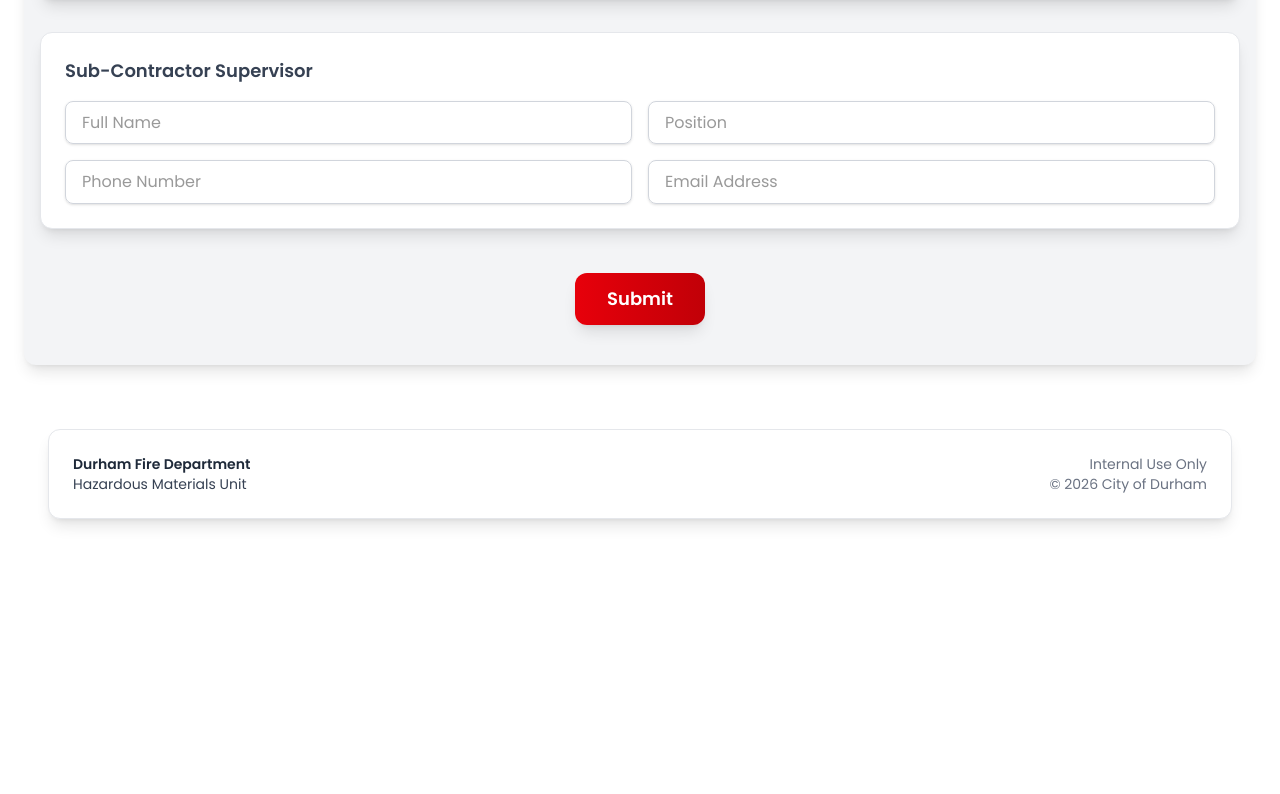
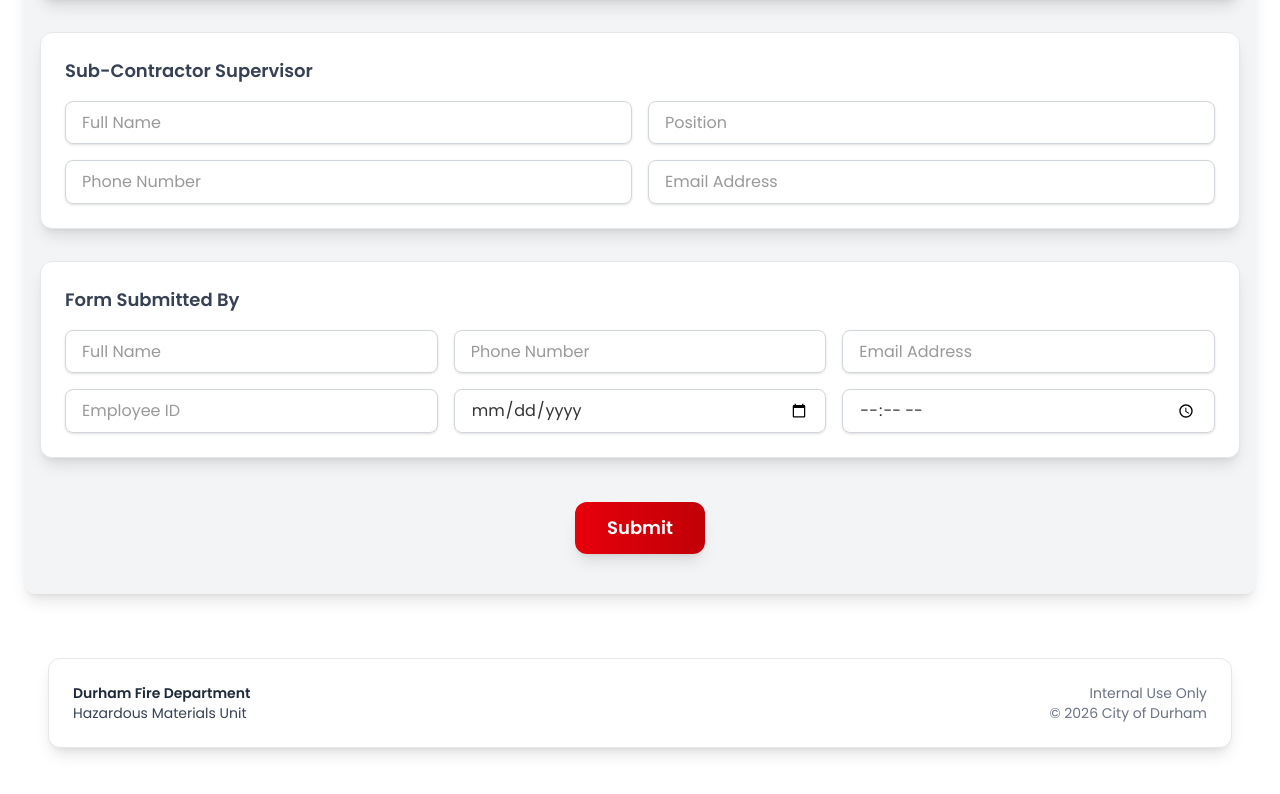
Before and after one commit to akunna1/Hazmat-Underground-Form, a Next.js app: page / in a window 1280 px wide. Shown: the part 1806-2600 px from the top of the page. Before the commit the page ends 2389 px from the top, so only its background shows below. Built offline with nearby package versions, Linux system fonts and the light colour scheme.

Commit message:
Added Form Submitted By Section

```diff
--- a/app/api/formSubmission/route.ts
+++ b/app/api/formSubmission/route.ts
@@ -225,6 +225,9 @@ export async function POST(req: Request) {
           subject: "Durham Fire Forms",
           html: `
             <h2>New HazMat Underground Incident Form Submission</h2>
+            <p><strong>Submitted By:</strong> ${data.SubmittedByName}</p>
+            <p><strong>Email:</strong> ${data.SubmittedByEmail}</p>
+            <p><strong>Employee ID:</strong> ${data.SubmittedByEID}</p>
             <p><strong>Master Contractor:</strong> ${data.masterCompanyName}</p>
             <p><strong>Client Company:</strong> ${data.masterClient}</p>
             <p><strong>Submitted On:</strong> ${submittedOn}</p>
--- a/app/components/Hero.tsx
+++ b/app/components/Hero.tsx
@@ -111,9 +111,9 @@ export default function Hero() {
           </h2>
 
           <div className="grid md:grid-cols-2 gap-4">
-            <input name="masterContactName"  type="text" placeholder="Full Name" className="w-full px-4 py-2 rounded-lg border border-gray-300 shadow-sm focus:outline-none focus:ring focus:ring-black focus:border-black transition duration-200"/>
+            <input name="masterContactName"  type="text" placeholder="Full Name" required className="w-full px-4 py-2 rounded-lg border border-gray-300 shadow-sm focus:outline-none focus:ring focus:ring-black focus:border-black transition duration-200"/>
             <input name="masterContactPosition" type="text" placeholder="Position" className="w-full px-4 py-2 rounded-lg border border-gray-300 shadow-sm focus:outline-none focus:ring focus:ring-black focus:border-black transition duration-200"/>
-            <input name="masterContactPhone" type="tel" placeholder="Phone Number" className="w-full px-4 py-2 rounded-lg border border-gray-300 shadow-sm focus:outline-none focus:ring focus:ring-black focus:border-black transition duration-200"/>
+            <input name="masterContactPhone" type="tel" placeholder="Phone Number" required className="w-full px-4 py-2 rounded-lg border border-gray-300 shadow-sm focus:outline-none focus:ring focus:ring-black focus:border-black transition duration-200"/>
             <input name="masterContactEmail" type="email" placeholder="Email Address" className="w-full px-4 py-2 rounded-lg border border-gray-300 shadow-sm focus:outline-none focus:ring focus:ring-black focus:border-black transition duration-200"/>
           </div>
 
@@ -204,6 +204,24 @@ export default function Hero() {
         </div>
 
 
+      {/* Submitted By*/}
+        <div className="bg-white rounded-xl shadow-lg hover:shadow-2xl transition p-6 border border-gray-200">
+
+          <h2 className="text-left text-lg font-semibold text-gray-700 mb-4">
+            Form Submitted By
+          </h2>
+
+          <div className="grid md:grid-cols-3 gap-4">
+            <input name="SubmittedByName"  type="text" placeholder="Full Name" required className="w-full px-4 py-2 rounded-lg border border-gray-300 shadow-sm focus:outline-none focus:ring focus:ring-black focus:border-black transition duration-200"/>
+            <input name="SubmittedByPhone" type="tel" placeholder="Phone Number" required className="w-full px-4 py-2 rounded-lg border border-gray-300 shadow-sm focus:outline-none focus:ring focus:ring-black focus:border-black transition duration-200"/>
+            <input name="SubmittedByEmail" type="email" placeholder="Email Address" required className="w-full px-4 py-2 rounded-lg border border-gray-300 shadow-sm focus:outline-none focus:ring focus:ring-black focus:border-black transition duration-200"/>
+            <input name="SubmittedByEID" type="text" placeholder="Employee ID" required className="w-full px-4 py-2 rounded-lg border border-gray-300 shadow-sm focus:outline-none focus:ring focus:ring-black focus:border-black transition duration-200"/>
+            <input name="SubmittedByDate" type="date" placeholder="Date" required className="w-full px-4 py-2 rounded-lg border border-gray-300 shadow-sm focus:outline-none focus:ring focus:ring-black focus:border-black transition duration-200"/>
+            <input name="SubmittedByTime" type="time" placeholder="Time" required className="w-full px-4 py-2 rounded-lg border border-gray-300 shadow-sm focus:outline-none focus:ring focus:ring-black focus:border-black transition duration-200"/>
+          </div>
+
+        </div>
+
 
         {/* Submit */}
         <div className="text-center pt-3">
```
Also changed, not shown: 1 other file (tests, documents, lock files or other folders).
